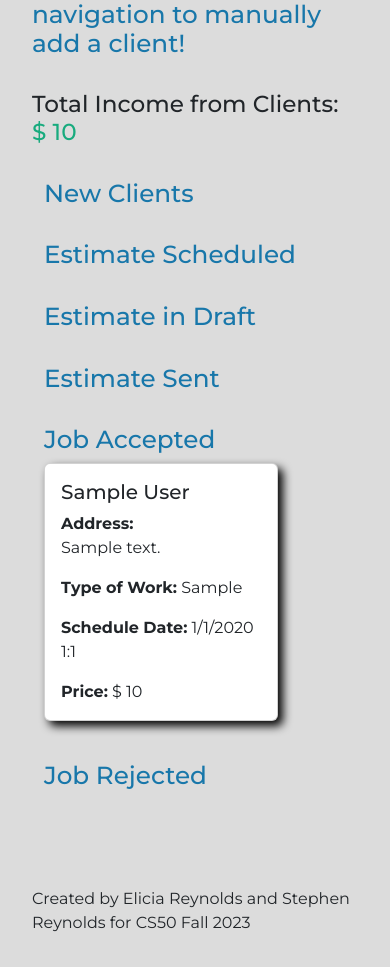
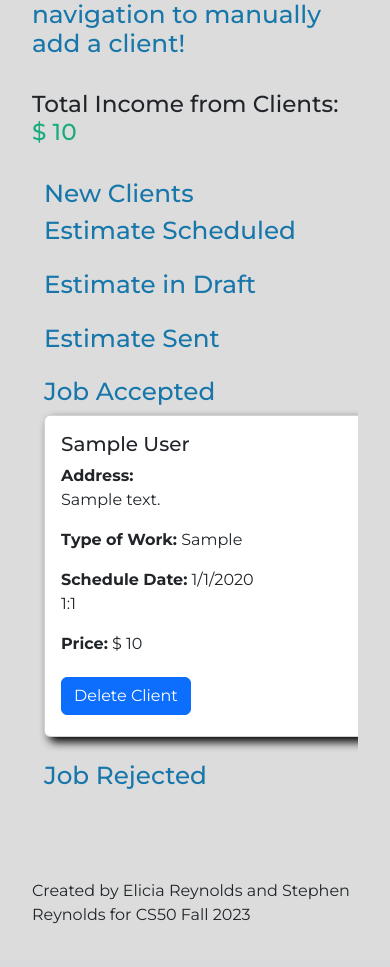
Before and after one commit to stephen0220/final_project, a Flask app: page /home in a window 390 px wide. Shown: the part 352-1319 px from the top of the page. After the commit the page ends 1276 px from the top, so only its background shows below. Run offline with Flask 3, Linux system fonts and the light colour scheme; the visitor is signed in with stand-in values (Sample User, id 1); tables that the repository leaves empty hold one stand-in row (values such as "Sample post").

Commit message:
final push

```diff
--- a/app.py
+++ b/app.py
@@ -383,7 +383,7 @@ def schedule():
             elif day < 1 or day > last_day_of_month:
                 return apology("must provide a valid day", 403)
             # Check to see if hour and minute are valid in Military Time
-            elif hour < 1 or hour > 24 or minute < 0 or minute > 59:
+            elif hour < 0 or hour > 24 or minute < 0 or minute > 59:
                 return apology("must provide a valid time", 403)
             # Check to see if client name has been selected
             elif not contact_name:
--- a/static/style.css
+++ b/static/style.css
@@ -31,11 +31,18 @@ footer {
 
 .row {
     margin-right: 2em;
+    display: block;
+    width: 450px;
 }
 
 .card {
     box-shadow: 5px 5px 10px #000;
     margin-bottom: 1em;
+    width: 450px;
+}
+
+.card-body p {
+    text-wrap:wrap;
 }
 
 h2 {
--- a/templates/home.html
+++ b/templates/home.html
@@ -12,7 +12,6 @@
     <br>
     <div class="container clients">
         <div class="row">
-            <div class="col-md-4 mb-4">
             <h2>New Clients</h2>
             {% for client in new %}
             <div class="card">
@@ -23,14 +22,11 @@
                     <a href="/schedule" class="btn btn-primary linked-button">Set Schedule</a>
                     <form action="{{ url_for('delete_client') }}" method="post">
                         <input type="hidden" name="contact_id" value="{{client.contacts_id}}">
-
                         <button class="btn btn-primary" type="submit">Delete Client</button>
                     </form>
                 </div>
             </div>
             {% endfor %}
-                <div>
-                </div>
         </div>
         <div class="row">
             <div class="col-md-4 mb-4">
@@ -140,12 +136,20 @@
                             {{client.hour}}:{{client.minute}}</p>
                         {% if client.price %}
                         <p class="card-text"><strong>Price:</strong> $ {{client.price}}</p>
+                        <form action="{{ url_for('delete_client') }}" method="post">
+                            <input type="hidden" name="contact_id" value="{{client.contacts_id}}">
+                            <button class="btn btn-primary" type="submit">Delete Client</button>
+                        </form>
                         {% else %}
                         <form class = "price" action="{{ url_for('add_price') }}" method="post">
                             <input type="number" id = "price" name="price">
                             <label for="price">Job Price</label>
                             <input type="hidden" name="client_id" value="{{ client['contacts_id'] }}">
                             <button type="submit" class="btn btn-primary">Add Price</button>
+                        </form>
+                        <form action="{{ url_for('delete_client') }}" method="post">
+                            <input type="hidden" name="contact_id" value="{{client.contacts_id}}">
+                            <button class="btn btn-primary" type="submit">Delete Client</button>
                         </form>
                         {% endif %}
                     </div>
--- a/templates/password.html
+++ b/templates/password.html
@@ -24,6 +24,6 @@
         <br>
     </form>
     <form action="{{ url_for('delete_member') }}" method="post">
-        <button class="btn btn-primary" type="submit">Delete Client</button>
+        <button class="btn btn-primary" type="submit">Delete Account</button>
     </form>
 {% endblock %}
--- a/templates/schedule.html
+++ b/templates/schedule.html
@@ -24,7 +24,7 @@
         </div>
         <div class="form-group col-md-6">
             <label for="time">Select Time (Military Time):</label>
-            <input type="number" id="hour" name="hour" min="1" max="24" required>
+            <input type="number" id="hour" name="hour" min="0" max="24" required>
             <input type="number" id="minute" name="minute" min="0" max="59" required>
         </div>
       </div>
```
Also changed, not shown: templates/clients.html (deleted, +0 -9 lines), templates/draft.html (deleted, +0 -9 lines), readme.md, 1 other file. Lines whose indentation alone changed are shown as unchanged.
